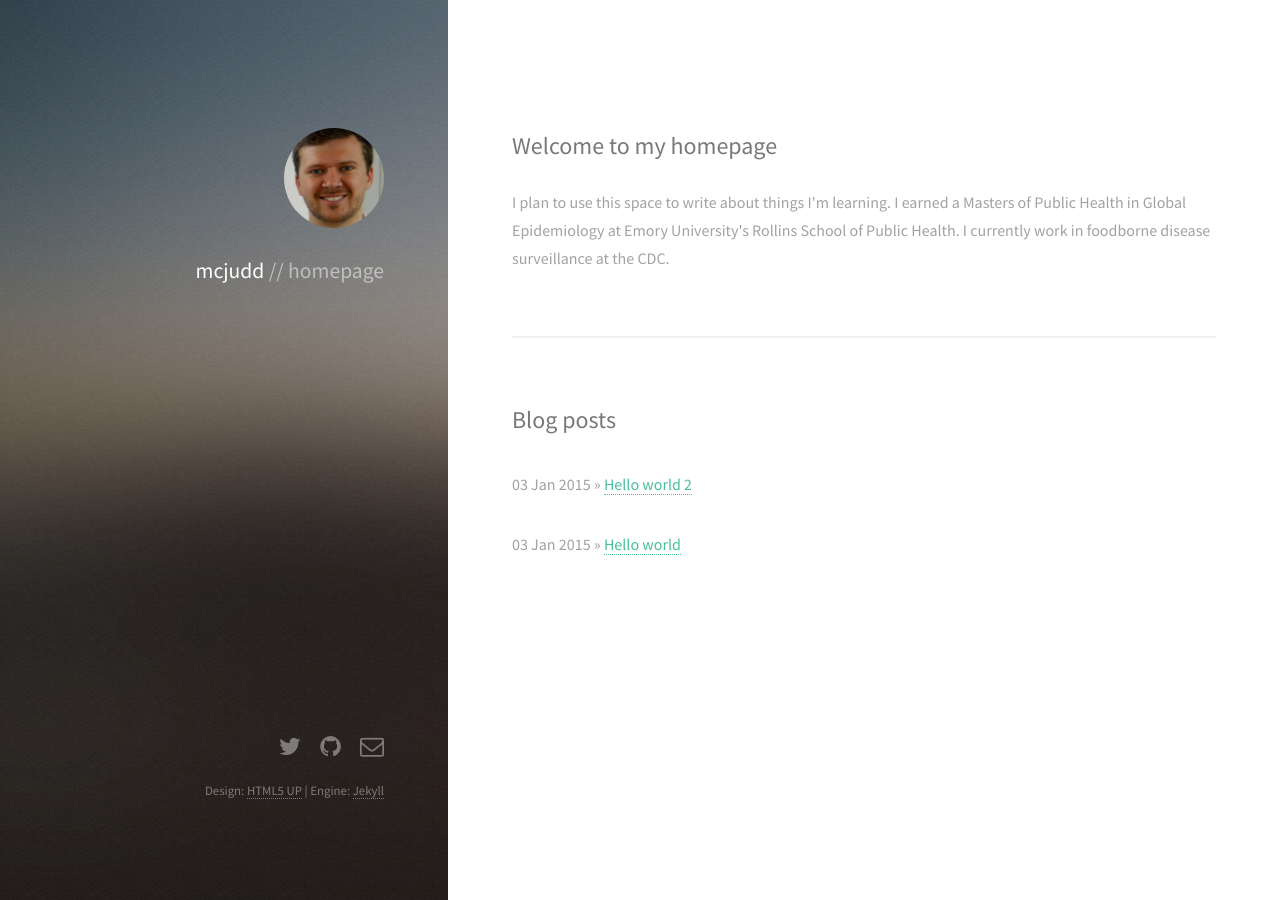
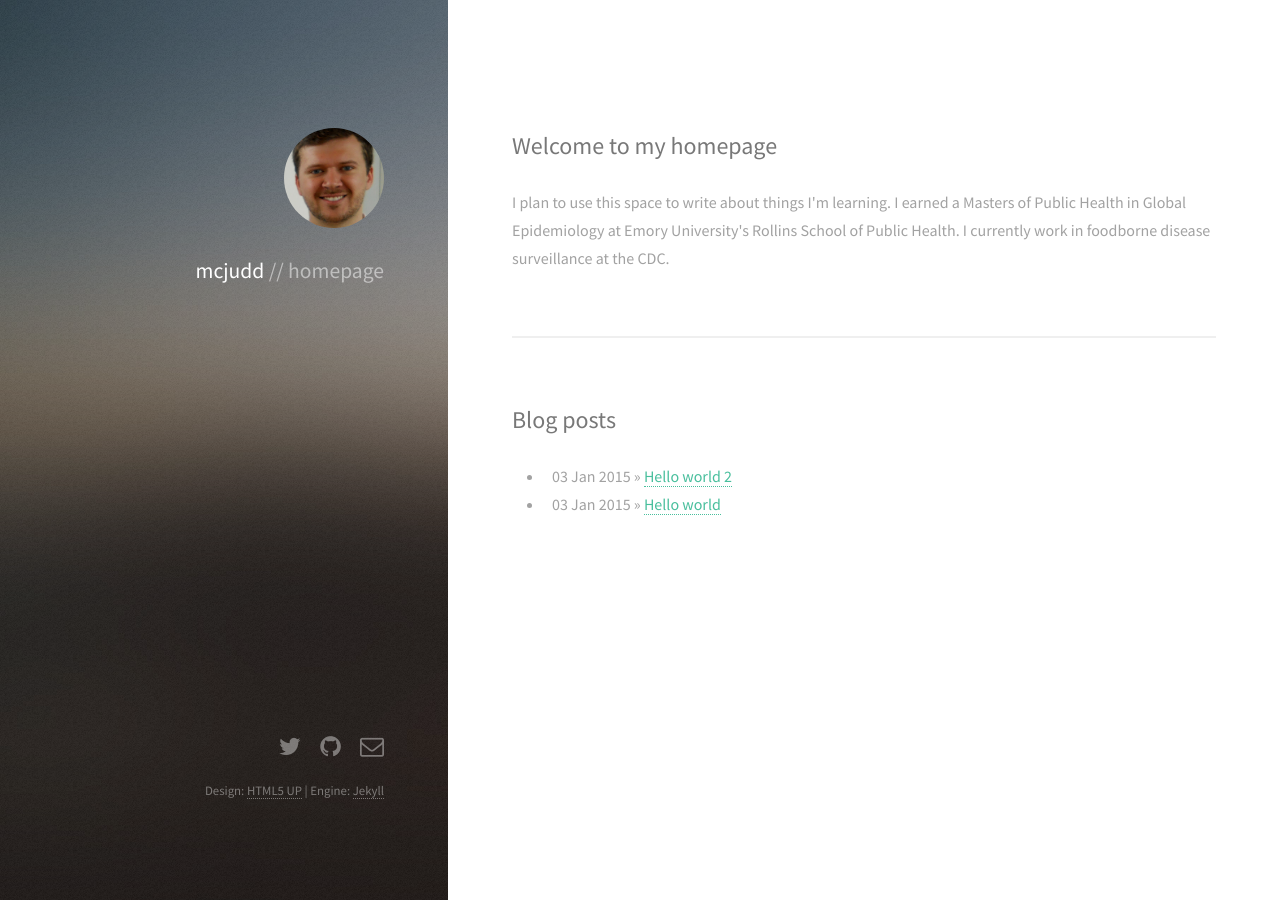
Before and after one commit to mcjudd/mcjudd.github.io, a Jekyll site: the page built from index.html, in a window 1280 px wide. Built offline with Jekyll 4.4.1, drawn with Linux system fonts in a browser that asks for light colours.

Commit message:
Revert "Stuff"
This reverts commit da7b6ec10df4203a5093bbcdb267a21c320bafaf.

```diff
--- a/index.html
+++ b/index.html
@@ -10,16 +10,10 @@
 
 <section>
 	<h2>Blog posts</h2>
-	<p id="archive">
-		<p class="posts">
+	<ul id="archive">
+		<ul class="posts">
 			{% for post in site.posts %}
-			<span>
-				{{ post.date | date_to_string }}
-			</span>
-			&raquo; <a href="{{ post.url }}">
-			{{ post.title }}
-		</a>
-	</p>
-	{% endfor %}
-</p>
-</section>
+			<li><span>{{ post.date | date_to_string }}</span> &raquo; <a href="{{ post.url }}">{{ post.title }}</a></li>
+			{% endfor %}
+		</ul>
+	</section>
```
